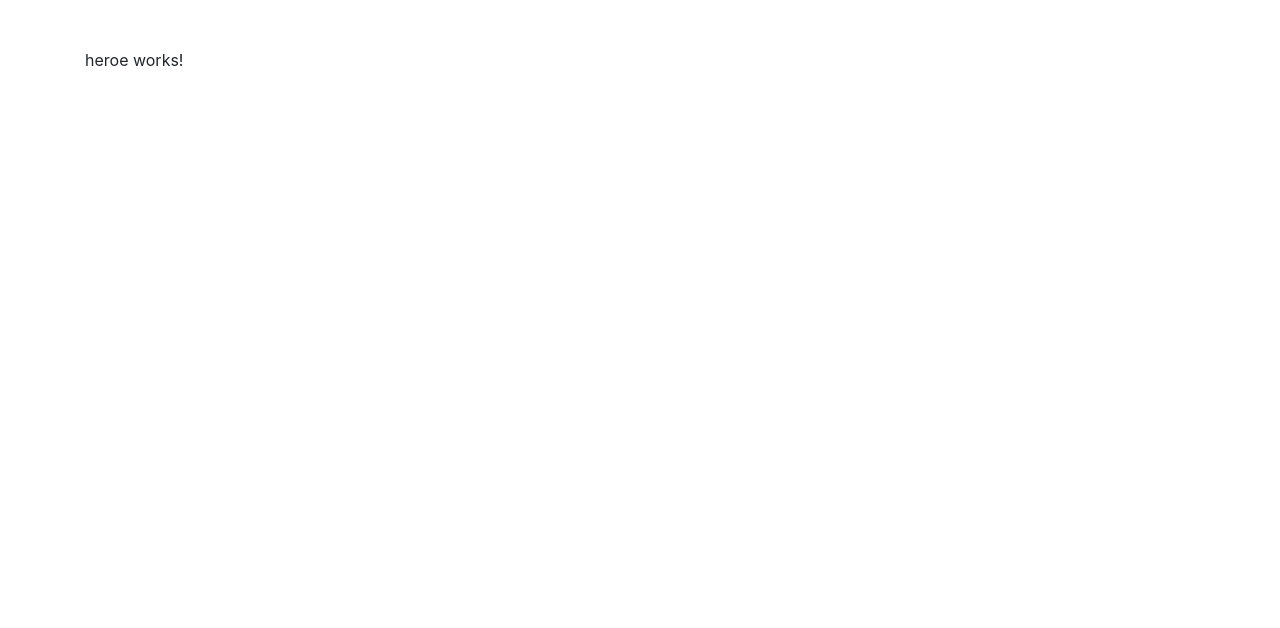
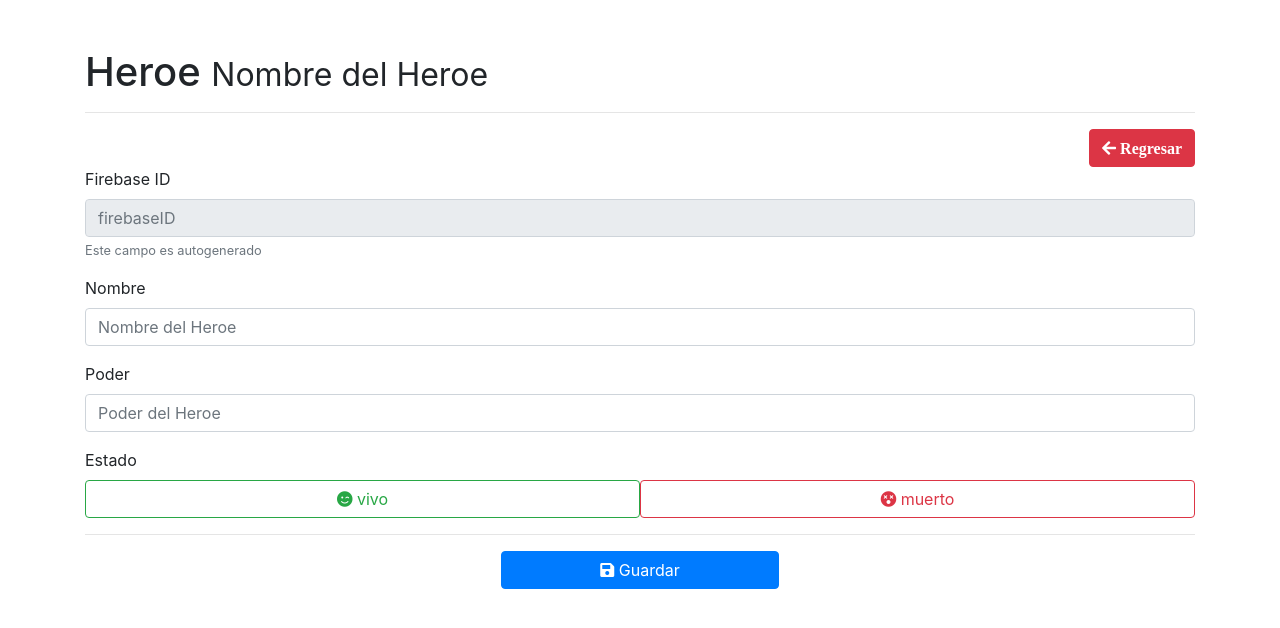
Before and after one commit to freddyarteaga/HeroesCRUD, an Angular app: page /heroe/1 in a window 1280 px wide. Shown: the top 628 px of the page. Built offline with nearby package versions, Linux system fonts and the light colour scheme.

Commit message:
heroes.component html config

```diff
--- a/src/app/pages/heroe/heroe.component.html
+++ b/src/app/pages/heroe/heroe.component.html
@@ -1 +1,70 @@
-<p>heroe works!</p>
+<h1>Heroe <small>Nombre del Heroe</small></h1>
+
+<hr>
+
+<div class="row text-right">
+    <div class="col">
+        <button routerLink="/heroes"
+        class="btn btn-danger">
+            <i class="fa fa-arrow-left">
+                Regresar
+            </i>
+        </button>
+    </div>
+</div>
+
+<div class="row animated fadeIn faster">
+    <div class="col">
+        <form>
+            <div class="form-group">
+                <label>Firebase ID</label>
+                <input type="text"
+                        class="form-control"
+                        placeholder="firebaseID"
+                        disabled="disabled">
+                <small class="form-text text-muted">Este campo es autogenerado</small>
+            </div>
+        </form>
+    </div>
+</div>
+<div class="row animated fadeIn faster">
+    <div class="col">
+        <form>
+            <div class="form-group">
+                <label>Nombre</label>
+                <input type="text"
+                        class="form-control"
+                        placeholder="Nombre del Heroe"
+                        required>
+            </div>
+            <div class="form-group">
+                <label>Poder</label>
+                <input type="text"
+                        class="form-control"
+                        placeholder="Poder del Heroe">
+            </div>
+            <div class="form-group">
+                <label>Estado</label>
+                <br>
+                <button class="btn btn-outline-success w-50" type="button">
+                    <i class="fa fa-smile-wink"></i>
+                    vivo
+                </button>
+                <button class="btn btn-outline-danger w-50" type="button">
+                    <i class="fa fa-dizzy"></i>
+                    muerto
+                </button>
+            </div>
+
+            <hr>
+
+            <div class="form-group text-center">
+                <button type="submit"
+                        class="btn btn-primary w-25">
+                <i class="fa fa-save"></i>
+                Guardar
+                </button>
+            </div>
+        </form>
+    </div>
+</div>
```
